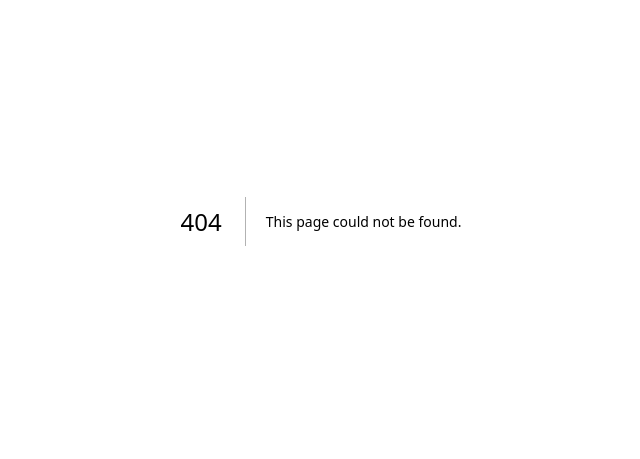
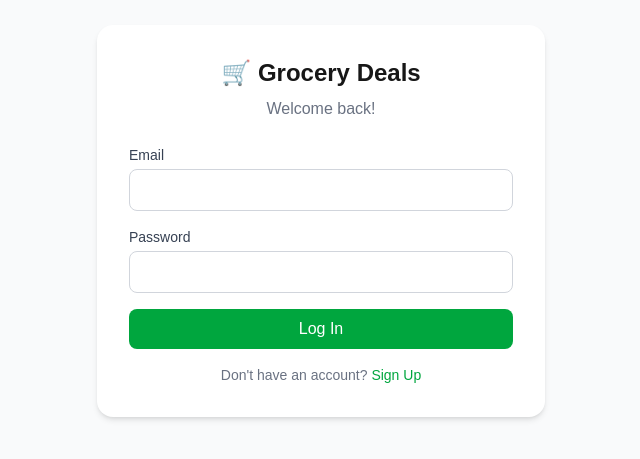
Before and after one commit to samh1995/grocery-app, a Next.js app: page /auth in a window 1280 px wide. Before the commit this address had no page. Shown: the part 179-638 px from the top of the page, without its empty margins (319-959 px from the left). Built offline with nearby package versions, Linux system fonts and the light colour scheme; no server answers.

Commit message:
Add auth: login, signup, and profile linked to user

```diff
--- /dev/null
+++ b/app/auth/page.tsx
@@ -0,0 +1,102 @@
+'use client'
+import { useState } from 'react'
+import { supabase } from '../../lib/supabase'
+import { useRouter } from 'next/navigation'
+
+export default function AuthPage() {
+  const router = useRouter()
+  const [isLogin, setIsLogin] = useState(true)
+  const [email, setEmail] = useState('')
+  const [password, setPassword] = useState('')
+  const [error, setError] = useState('')
+  const [loading, setLoading] = useState(false)
+
+  const handleSubmit = async (e: React.FormEvent) => {
+    e.preventDefault()
+    setError('')
+    setLoading(true)
+
+    if (isLogin) {
+      const { error } = await supabase.auth.signInWithPassword({ email, password })
+      if (error) {
+        setError(error.message)
+        setLoading(false)
+        return
+      }
+    } else {
+      const { error } = await supabase.auth.signUp({ email, password })
+      if (error) {
+        setError(error.message)
+        setLoading(false)
+        return
+      }
+    }
+
+    setLoading(false)
+    router.push('/')
+  }
+
+  return (
+    <div className="min-h-screen flex items-center justify-center bg-gray-50 px-4">
+      <div className="w-full max-w-md bg-white rounded-2xl shadow-md p-8">
+        <h1 className="text-2xl font-bold text-center mb-2">
+          🛒 Grocery Deals
+        </h1>
+        <p className="text-gray-500 text-center mb-6">
+          {isLogin ? 'Welcome back!' : 'Create your account'}
+        </p>
+
+        <form onSubmit={handleSubmit} className="space-y-4">
+          <div>
+            <label className="block text-sm font-medium text-gray-700 mb-1">
+              Email
+            </label>
+            <input
+              type="email"
+              value={email}
+              onChange={(e) => setEmail(e.target.value)}
+              className="w-full border border-gray-300 rounded-lg px-3 py-2 focus:outline-none focus:ring-2 focus:ring-green-500"
+              required
+            />
+          </div>
+
+          <div>
+            <label className="block text-sm font-medium text-gray-700 mb-1">
+              Password
+            </label>
+            <input
+              type="password"
+              value={password}
+              onChange={(e) => setPassword(e.target.value)}
+              className="w-full border border-gray-300 rounded-lg px-3 py-2 focus:outline-none focus:ring-2 focus:ring-green-500"
+              minLength={6}
+              required
+            />
+          </div>
+
+          {error && (
+            <p className="text-red-500 text-sm">{error}</p>
+          )}
+
+          <button
+            type="submit"
+            disabled={loading}
+            className="w-full bg-green-600 text-white py-2 rounded-lg font-medium hover:bg-green-700 disabled:opacity-50"
+          >
+            {loading ? 'Loading...' : isLogin ? 'Log In' : 'Sign Up'}
+          </button>
+        </form>
+
+        <p className="text-center text-sm text-gray-500 mt-4">
+          {isLogin ? "Don't have an account? " : 'Already have an account? '}
+          <button
+            onClick={() => { setIsLogin(!isLogin); setError('') }}
+            className="text-green-600 font-medium hover:underline"
+          >
+            {isLogin ? 'Sign Up' : 'Log In'}
+          </button>
+        </p>
+      </div>
+    </div>
+  )
+}
--- a/app/page.tsx
+++ b/app/page.tsx
@@ -1,12 +1,16 @@
 'use client'
-import { useState } from 'react'
+import { useState, useEffect } from 'react'
 import { supabase } from '../lib/supabase'
+import { useRouter } from 'next/navigation'
 
 const CUISINES = ['Italian', 'South Asian', 'Middle Eastern', 'East Asian', 'Caribbean', 'Latin American', 'African', 'Mediterranean', 'American', 'Japanese', 'Mexican']
 const DIETARY = ['Balanced', 'Protein-heavy', 'Low carb', 'Vegetarian', 'Vegan', 'Halal', 'Gluten-free']
 const ALLERGIES = ['None', 'Nuts', 'Dairy', 'Gluten', 'Shellfish', 'Eggs', 'Soy']
 
 export default function Onboarding() {
+  const router = useRouter()
+  const [user, setUser] = useState(null)
+  const [checkingAuth, setCheckingAuth] = useState(true)
   const [step, setStep] = useState(1)
   const [loading, setLoading] = useState(false)
   const [done, setDone] = useState(false)
@@ -23,6 +27,31 @@ export default function Onboarding() {
     wantToGrow: ''
   })
 
+  // Check if user is logged in
+  useEffect(() => {
+    const checkUser = async () => {
+      const { data: { session } } = await supabase.auth.getSession()
+      if (!session) {
+        router.push('/auth')
+        return
+      }
+      setUser(session.user)
+
+      // Check if they already completed onboarding
+      const { data: profile } = await supabase
+        .from('user_profiles')
+        .select('*')
+        .eq('user_id', session.user.id)
+        .single()
+
+      if (profile) {
+        setDone(true)
+      }
+      setCheckingAuth(false)
+    }
+    checkUser()
+  }, [router])
+
   const update = (field, value) => setForm(prev => ({ ...prev, [field]: value }))
 
   const toggleArray = (field, value) => {
@@ -37,6 +66,7 @@ export default function Onboarding() {
   const handleSubmit = async () => {
     setLoading(true)
     const { error } = await supabase.from('user_profiles').insert([{
+      user_id: user.id,
       name: form.name,
       household_size: form.householdSize,
       dietary_style: form.dietaryStyle.join(', '),
@@ -57,15 +87,33 @@ export default function Onboarding() {
     }
   }
 
+  const handleLogout = async () => {
+    await supabase.auth.signOut()
+    router.push('/auth')
+  }
+
   const progress = (step / 4) * 100
+
+  // Show nothing while checking auth
+  if (checkingAuth) {
+    return (
+      <div className="min-h-screen bg-gray-50 flex items-center justify-center">
+        <p className="text-gray-400">Loading...</p>
+      </div>
+    )
+  }
 
   if (done) {
     return (
       <div className="min-h-screen bg-gray-50 flex flex-col items-center justify-center px-4">
         <div className="w-full max-w-md bg-white rounded-2xl shadow-sm p-8 text-center">
           <div className="text-5xl mb-4">🎉</div>
-          <h1 className="text-2xl font-bold text-gray-800 mb-2">You're all set, {form.name}!</h1>
-          <p className="text-gray-500">Your personalized deal feed is coming soon. We'll match the best grocery deals in Toronto to your preferences.</p>
+          <h1 className="text-2xl font-bold text-gray-800 mb-2">You're all set{form.name ? `, ${form.name}` : ''}!</h1>
+          <p className="text-gray-500 mb-6">Your personalized deal feed is coming soon. We'll match the best grocery deals in Toronto to your preferences.</p>
+          <button onClick={handleLogout}
+            className="text-sm text-gray-400 hover:text-gray-600 underline">
+            Log out
+          </button>
         </div>
       </div>
     )
```
